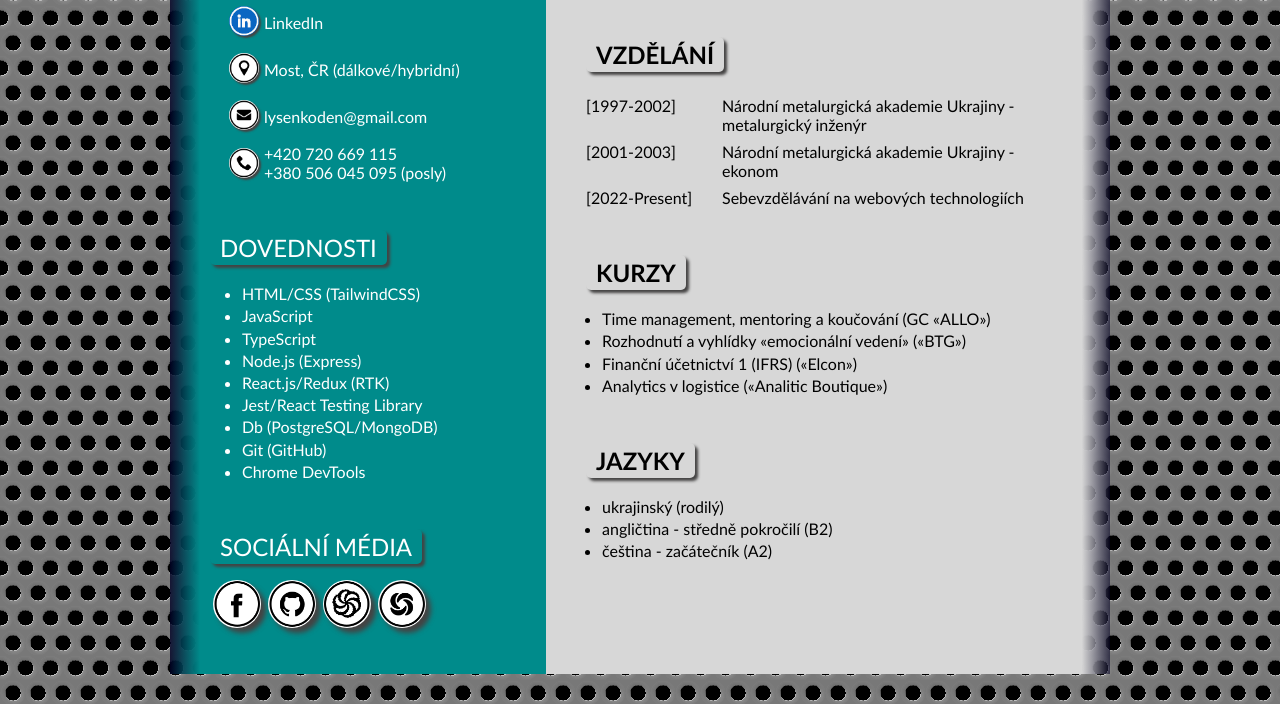
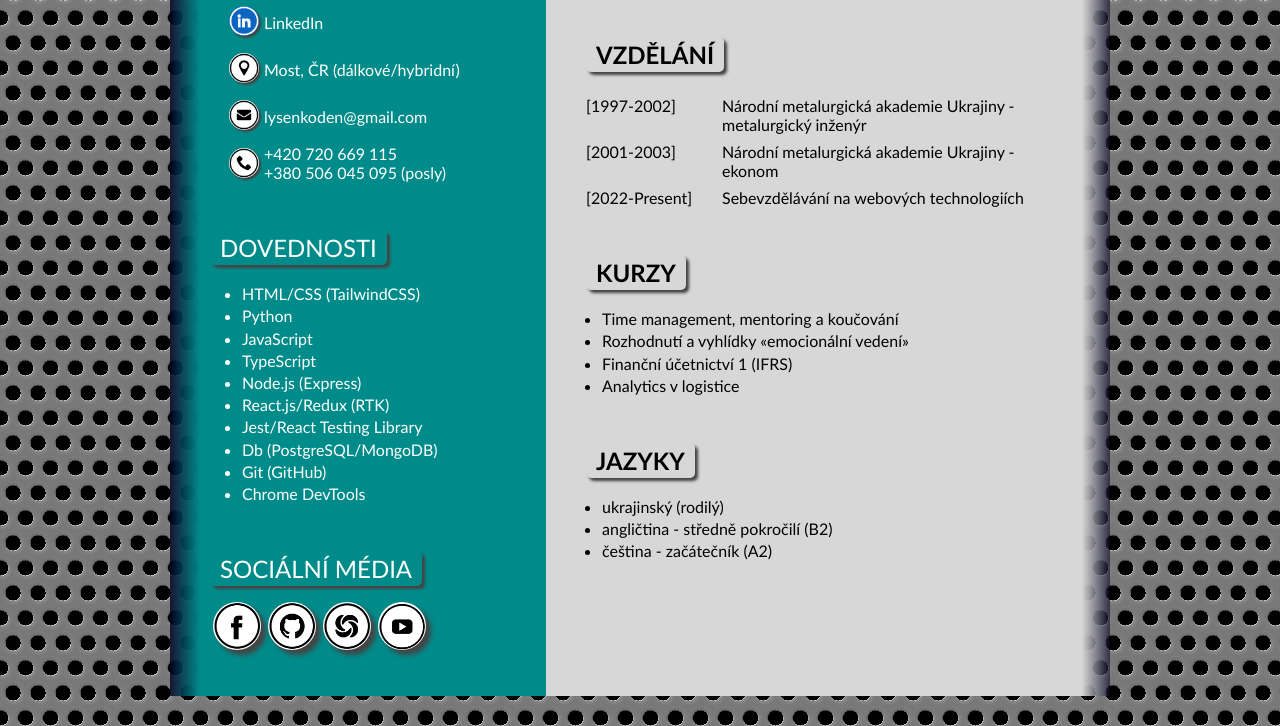
Before and after one commit to LysenkoDenys/cv-cz, a website with bundled scripts: page index.html in a window 1280 px wide. Shown: the part 707-1433 px from the top of the page. Before the commit the page ends 1411 px from the top, so only its background shows below. Built offline with nearby package versions, Linux system fonts and the light colour scheme.

Commit message:
feat: edited courses

```diff
--- a/data.js
+++ b/data.js
@@ -20,10 +20,10 @@ const languageContent = {
     education02: 'National Metallurgical Academy of Ukraine - economist',
     education03: 'Self-education on web technologies',
     title07: 'Courses',
-    course01: 'time management, mentoring and coaching (CG "Allo")',
-    course02: 'solutions and prospects «emotional leadership» («BTG»)',
-    course03: 'financial accounting 1 (IFRS) («Elcon»)',
-    course04: 'analytics in logistics («Analitic Butique»)',
+    course01: 'time management, mentoring and coaching',
+    course02: 'solutions and prospects «emotional leadership»',
+    course03: 'financial accounting 1 (IFRS)',
+    course04: 'analytics in logistics',
     title08: 'Languages',
     lang01: 'ukrainian (native)',
     lang02: 'english - intermediate (B2)',
@@ -56,10 +56,10 @@ const languageContent = {
     education02: 'Národní metalurgická akademie Ukrajiny - ekonom',
     education03: 'Sebevzdělávání na webových technologiích',
     title07: 'Kurzy',
-    course01: 'Time management, mentoring a koučování (GC «ALLO»)',
-    course02: 'Rozhodnutí a vyhlídky «emocionální vedení» («BTG»)',
-    course03: 'Finanční účetnictví 1 (IFRS) («Elcon»)',
-    course04: 'Analytics v logistice («Analitic Boutique»)',
+    course01: 'Time management, mentoring a koučování',
+    course02: 'Rozhodnutí a vyhlídky «emocionální vedení»',
+    course03: 'Finanční účetnictví 1 (IFRS)',
+    course04: 'Analytics v logistice',
     title08: 'Jazyky',
     lang01: 'ukrajinský (rodilý)',
     lang02: 'angličtina - středně pokročilí (B2)',
@@ -91,10 +91,10 @@ const languageContent = {
     education02: 'Національна Металургійна Академія України - економіст',
     education03: 'самонавчання веб-девелопер',
     title07: 'Курси',
-    course01: 'тайм-менеджмент, наставництво і коучінг (ГК "АЛЛО")',
-    course02: 'рішення та перспективи «емоційне лідерство» («BTG»)',
-    course03: 'фінансовий облік 1 (IFRS) («Elcon»)',
-    course04: 'аналітика в логістиці («Analitic Butique»)',
+    course01: 'тайм-менеджмент, наставництво і коучінг',
+    course02: 'рішення та перспективи «емоційне лідерство»',
+    course03: 'фінансовий облік 1 (IFRS)',
+    course04: 'аналітика в логістиці',
     title08: 'Мови',
     lang01: 'українська (рідна)',
     lang02: 'англійська - середній (B1)',
--- a/index.html
+++ b/index.html
@@ -1,4 +1,4 @@
-<!DOCTYPE html>
+<!doctype html>
 <html lang="en">
   <head>
     <meta charset="utf-8" />
@@ -156,13 +156,42 @@
             <h2 class="title" id="title03">Skills</h2>
 
             <ul class="skills__list">
-              <li class="skills__item">HTML/CSS (TailwindCSS)</li>
-              <li class="skills__item">JavaScript</li>
+              <li class="skills__item">
+                <a
+                  href="https://www.freecodecamp.org/certification/denys_lysenko/responsive-web-design"
+                  target="_blank"
+                  aria-label="link to the responsive web design certificate"
+                  >HTML/CSS (TailwindCSS)</a
+                >
+              </li>
+              <li class="skills__item">Python</li>
+              <li class="skills__item">
+                <a
+                  href="https://www.freecodecamp.org/certification/denys_lysenko/javascript-algorithms-and-data-structures-v8"
+                  target="_blank"
+                  aria-label="link to the JS certificate"
+                  >JavaScript</a
+                >
+              </li>
               <li class="skills__item">TypeScript</li>
               <li class="skills__item">Node.js (Express)</li>
-              <li class="skills__item">React.js/Redux (RTK)</li>
+              <li class="skills__item">
+                <a
+                  href="https://www.freecodecamp.org/certification/denys_lysenko/front-end-development-libraries"
+                  target="_blank"
+                  aria-label="link to the react.js certificate"
+                  >React.js/Redux (RTK)</a
+                >
+              </li>
               <li class="skills__item">Jest/React Testing Library</li>
-              <li class="skills__item">Db (PostgreSQL/MongoDB)</li>
+              <li class="skills__item">
+                <a
+                  href="https://www.freecodecamp.org/certification/denys_lysenko/relational-database-v8"
+                  target="_blank"
+                  aria-label="link to the db certificate"
+                  >Db (PostgreSQL/MongoDB)</a
+                >
+              </li>
               <li class="skills__item">Git (GitHub)</li>
               <li class="skills__item">Chrome DevTools</li>
             </ul>
@@ -196,7 +225,7 @@
                   title="github"
                 ></div>
               </a>
-              <a
+              <!-- <a
                 class="social-media__link"
                 href="https://www.codewars.com/users/LysenkoDenys"
                 target="_blank"
@@ -207,7 +236,7 @@
                   aria-hidden="true"
                   title="codewars"
                 ></div>
-              </a>
+              </a> -->
               <a
                 class="social-media__link"
                 href="https://www.sololearn.com/en/profile/27626456"
@@ -218,6 +247,18 @@
                   class="sprite media sololearn"
                   aria-hidden="true"
                   title="sololearn"
+                ></div>
+              </a>
+              <a
+                class="social-media__link"
+                href="https://www.youtube.com/@denyslysenko9617"
+                target="_blank"
+                aria-label="link to the youtube profile"
+              >
+                <div
+                  class="sprite media youtube"
+                  aria-hidden="true"
+                  title="youtube"
                 ></div>
               </a>
             </div>
@@ -345,16 +386,16 @@
 
             <ul class="courses__list">
               <li class="courses__item" id="course01">
-                time management, mentoring and coaching (CG "Allo")
+                time management, mentoring and coaching
               </li>
               <li class="courses__item" id="course02">
-                solutions and prospects «emotional leadership» («BTG»)
+                solutions and prospects «emotional leadership»
               </li>
               <li class="courses__item" id="course03">
-                financial accounting 1 (IFRS) («Elcon»)
+                financial accounting 1 (IFRS)
               </li>
               <li class="courses__item" id="course04">
-                analytics in logistics («Analitic Butique»)
+                analytics in logistics
               </li>
             </ul>
           </div>
--- a/styles/style.css
+++ b/styles/style.css
@@ -337,7 +337,7 @@ li {
   box-shadow: 2px 2px 2px var(--shadow-color);
   width: 30px;
   height: 30px;
-  background-image: url('../image/icons.png');
+  background-image: url('../image/icons-01.png');
   background-size: 380%;
   background-position: 50% 95%;
   border-radius: 50%;
@@ -385,8 +385,14 @@ li {
   margin-left: calc(var(--standard-margin) - 2rem);
 }
 
-.hobbies__item {
-  margin-top: calc(var(--standard-margin) - 2rem);
+.skills__item a {
+  color: inherit;
+  text-decoration: none;
+  border-bottom: 1px dotted transparent;
+}
+
+.skills__item a:hover {
+  border-bottom-color: currentColor;
 }
 
 .social-media__list {
@@ -429,12 +435,16 @@ li {
   background-position: 96.2% 5.8%;
 }
 
-.codewars {
+/* .codewars {
   background-position: 50% 49.5%;
-}
+} */
 
 .sololearn {
   background-position: 3.5% 50.5%;
+}
+
+.youtube {
+  background-position: 96.2% 50.5%;
 }
 
 /* CHAPTER-2========================================================================== */
@@ -539,6 +549,7 @@ li {
     background: none; /* Remove background image */
     color: #000; /* Ensure text is dark for printing */
     -webkit-print-color-adjust: exact; /* Ensures backgrounds are printed */
+    print-color-adjust: exact;
   }
 
   .container {
```
Also changed, not shown: image/icons-01.png (added), image/icons.png (deleted).
